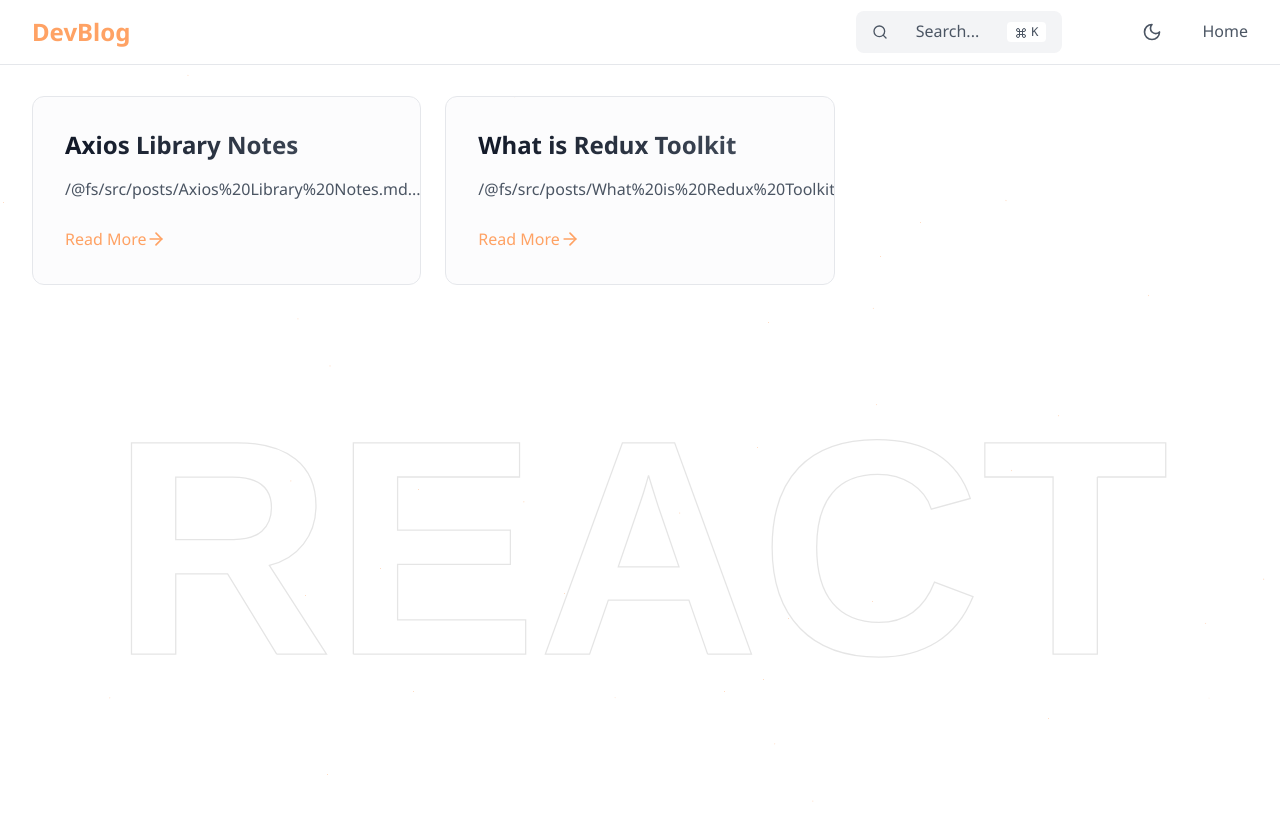
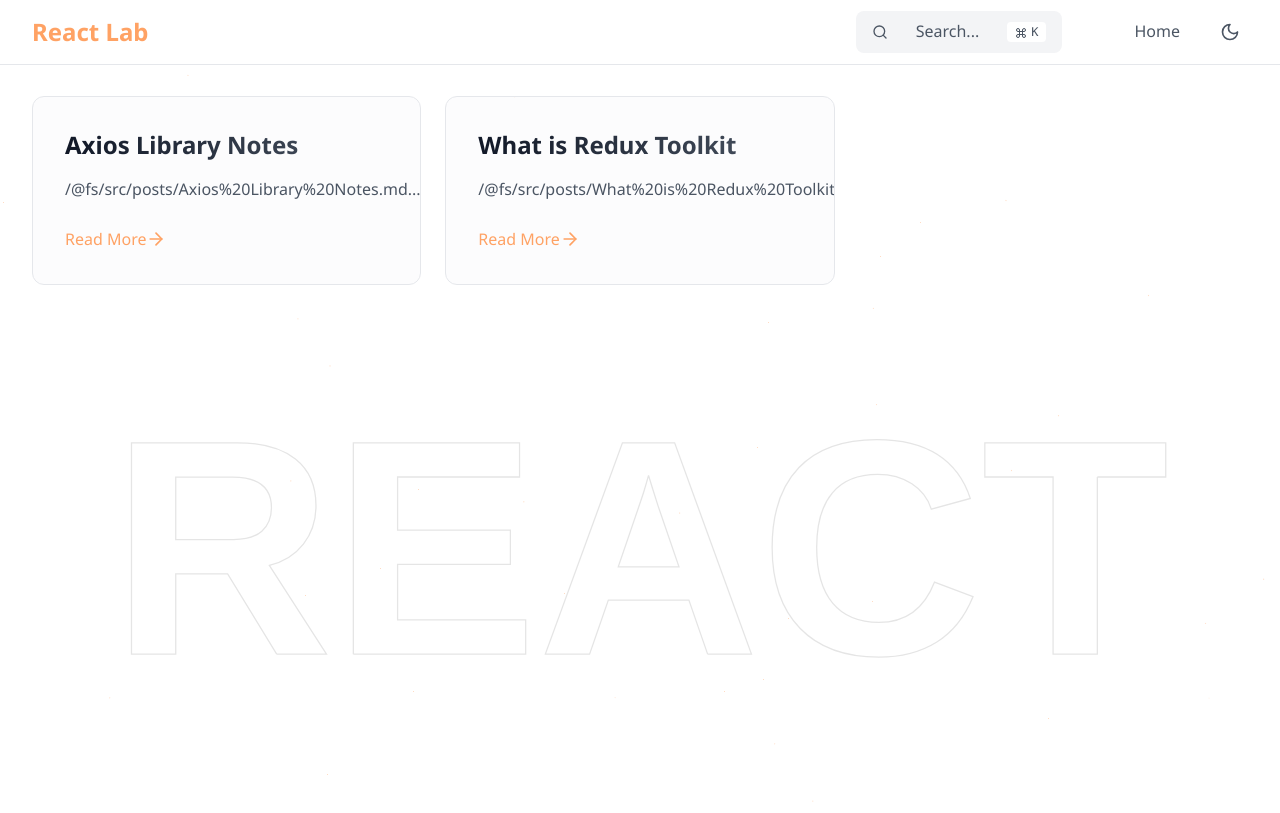
Before and after one commit to vaibdix/React-Lab, a React (Vite) app: page / in a window 1280 px wide. Built offline with nearby package versions, Linux system fonts and the light colour scheme.

Commit message:
chore: added link to redirect home

```diff
--- a/src/App.jsx
+++ b/src/App.jsx
@@ -56,9 +56,26 @@ function App() {
         } border-b`}>
           <div className="max-w-7xl mx-auto px-4 sm:px-6 lg:px-8">
             <div className="flex items-center justify-between h-16">
-              <h1 className="text-2xl font-bold text-accent">DevBlog</h1>
+
+                <Link
+                  to="/"
+                  className="text-2xl font-bold text-accent">
+                    React Lab
+                </Link>
+
               <div className="flex items-center gap-8">
                 <SearchBar theme={theme} />
+
+                <nav>
+                  <Link
+                    to="/"
+                    className={`transition-colors ${
+                      theme === 'dark' ? 'text-white/80 hover:text-white' : 'text-gray-600 hover:text-gray-900'
+                    }`}
+                  >
+                    Home
+                  </Link>
+                </nav>
                 <button
                   onClick={toggleTheme}
                   className={`p-2 rounded-lg transition-colors ${
@@ -72,16 +89,6 @@ function App() {
                     <Moon className="w-5 h-5 text-gray-600" />
                   )}
                 </button>
-                <nav>
-                  <Link
-                    to="/"
-                    className={`transition-colors ${
-                      theme === 'dark' ? 'text-white/80 hover:text-white' : 'text-gray-600 hover:text-gray-900'
-                    }`}
-                  >
-                    Home
-                  </Link>
-                </nav>
               </div>
             </div>
           </div>
```
